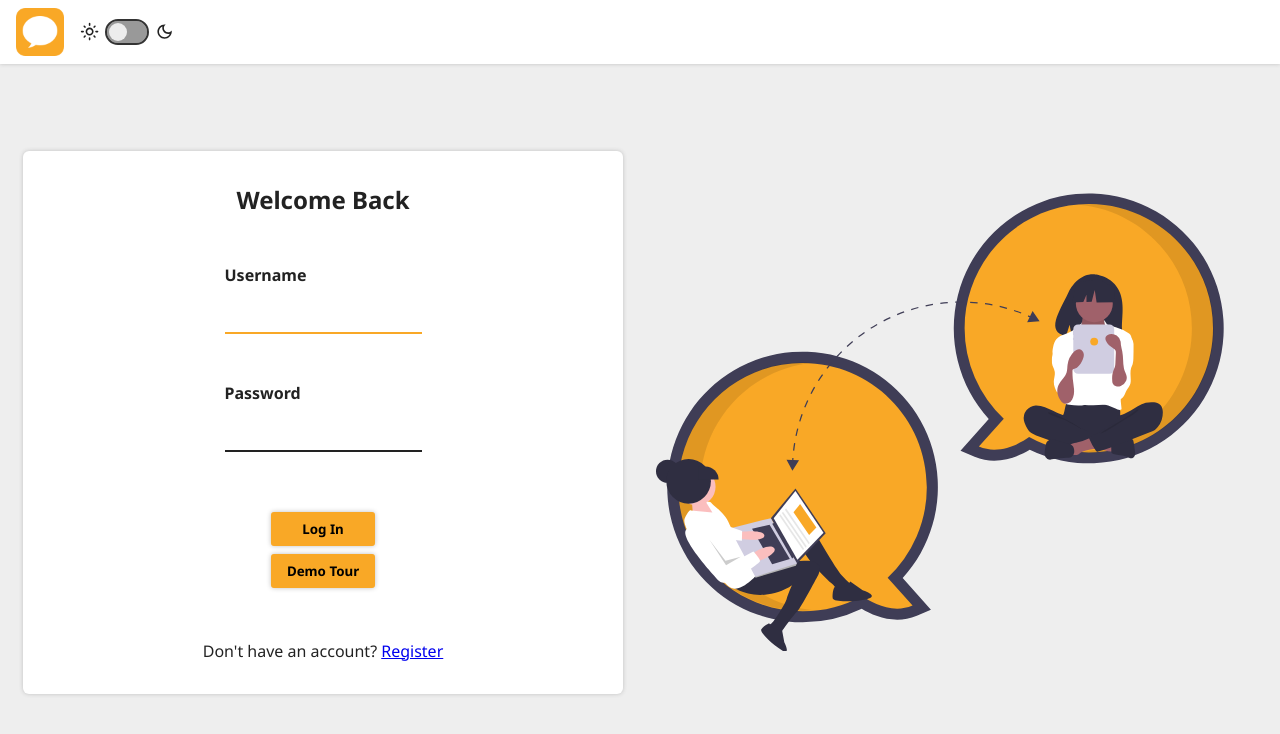
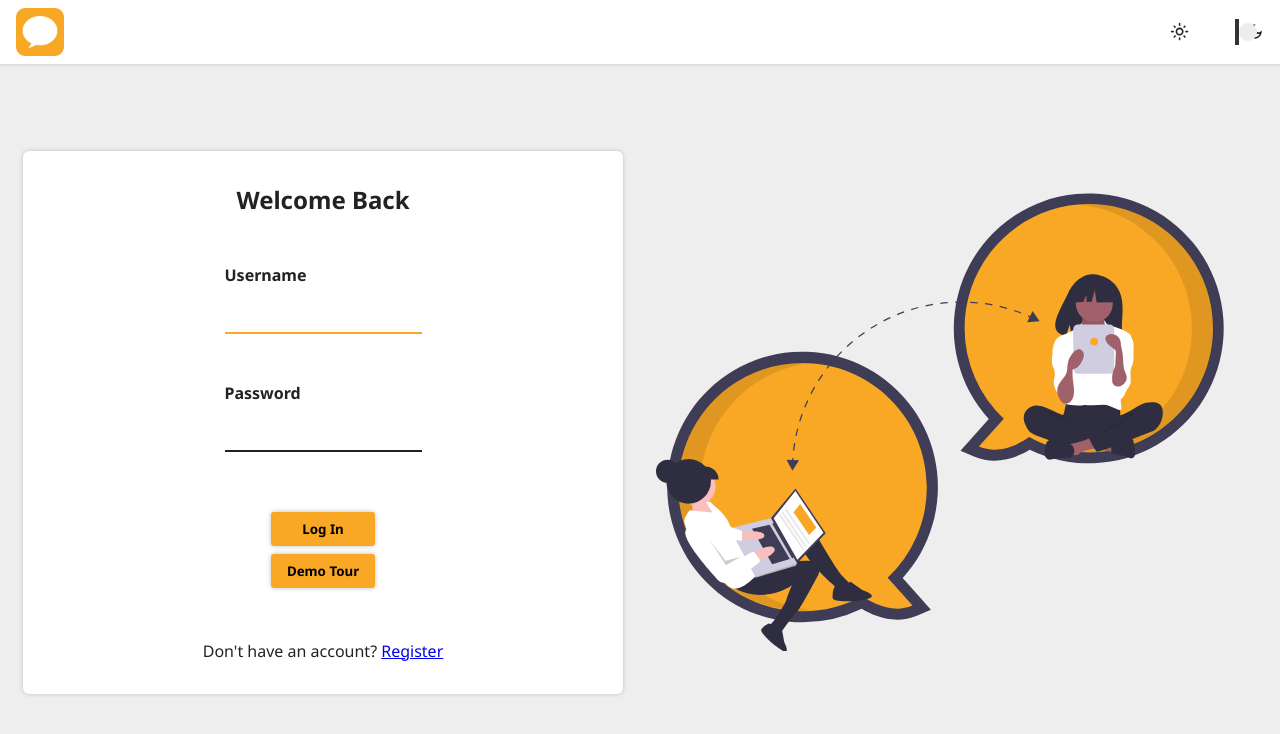
Before and after one commit to MichaelShawUK/social-network, a React (Create React App) app: page /login in a window 1280 px wide. Shown: the top 734 px of the page. Built offline with nearby package versions, Linux system fonts and the light colour scheme.

Commit message:
Conditionally render Nav if user is logged in

```diff
--- a/src/action/login.js
+++ b/src/action/login.js
@@ -18,7 +18,6 @@ const loginAction = async ({ request }) => {
         },
       });
 
-      console.log(response.data);
       if (response?.data?.token) {
         localStorage.setItem("token", response.data.token);
         localStorage.setItem("userId", response.data.userId);
--- a/src/components/Nav.js
+++ b/src/components/Nav.js
@@ -1,6 +1,7 @@
 import ThemeSlider from "./ThemeSlider";
 import AvatarNav from "./AvatarNav";
 import StyledNav from "../styles/StyledNav";
+import StyledLoggedOutNav from "../styles/StyledLoggedOutNav";
 import SearchBar from "./SearchBar";
 import { useContext } from "react";
 import LoggedInContext from "../context/loggedIn";
@@ -10,14 +11,25 @@ import logo from "../assets/images/logo.png";
 const Nav = ({ setTheme, setQuery, query }) => {
   const loggedIn = useContext(LoggedInContext)[0];
   return (
+    <>
+      {loggedIn ? (
         <StyledNav>
           <Link to="/">
             <img src={logo} alt=""></img>
           </Link>
-      {loggedIn && <SearchBar setQuery={setQuery} query={query} />}
+          <SearchBar setQuery={setQuery} query={query} />
           <ThemeSlider setTheme={setTheme} />
-      {loggedIn && <AvatarNav />}
+          <AvatarNav />
         </StyledNav>
+      ) : (
+        <StyledLoggedOutNav>
+          <Link to="/">
+            <img src={logo} alt=""></img>
+          </Link>
+          <ThemeSlider setTheme={setTheme} />
+        </StyledLoggedOutNav>
+      )}
+    </>
   );
 };
 
--- /dev/null
+++ b/src/styles/StyledLoggedOutNav.js
@@ -0,0 +1,13 @@
+import { styled } from "styled-components";
+import StyledNav from "./StyledNav";
+
+const StyledLoggedOutNav = styled(StyledNav)`
+  grid-template-columns: 64px 1fr;
+  justify-content: space-between;
+
+  :last-child {
+    justify-self: flex-end;
+  }
+`;
+
+export default StyledLoggedOutNav;
```
Lines whose indentation alone changed are shown as unchanged.
